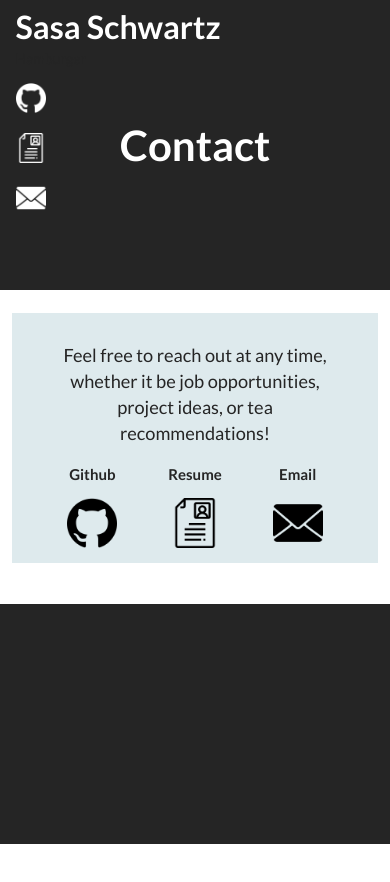
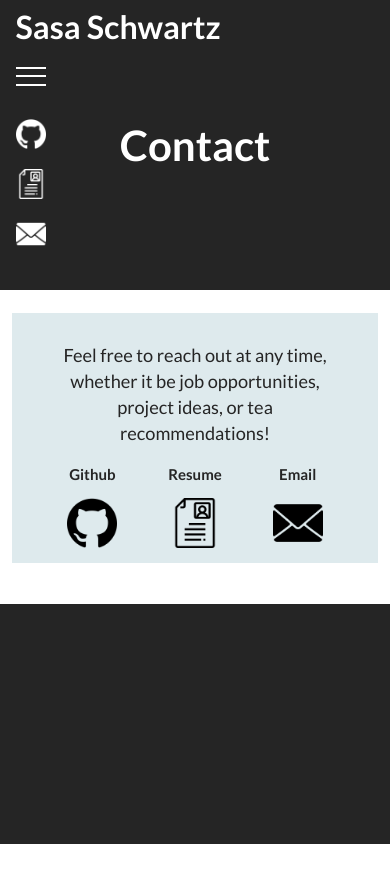
Before and after one commit to seschwartz8/portfolio-website, a React (Create React App) app: page /#/contact in a window 390 px wide. Shown: the top 882 px of the page. Built offline with nearby package versions, Linux system fonts and the light colour scheme.

Commit message:
create hamburger lines and animate them on click

```diff
--- a/src/components/Hamburger.js
+++ b/src/components/Hamburger.js
@@ -1,15 +1,22 @@
-import React from 'react';
-import styled from 'styled-components';
-import { device } from '../utils';
+import React, { useState } from 'react';
+import { routeMap } from './Navbar';
+import {
+  HamburgerMenu,
+  HamburgerTopLine,
+  HamburgerMiddleLine,
+  HamburgerBottomLine,
+} from '../styledComponents/index';
 
-const HamburgerMenu = styled.div`
-  @media ${device.tablet} {
-    display: none;
-  }
-`;
+const Hamburger = ({ size }) => {
+  const [open, setOpen] = useState(false);
 
-const Hamburger = () => {
-  return <HamburgerMenu>Hamburger</HamburgerMenu>;
+  return (
+    <HamburgerMenu size={size} onClick={() => setOpen((open) => !open)}>
+      <HamburgerTopLine open={open}></HamburgerTopLine>
+      <HamburgerMiddleLine open={open}></HamburgerMiddleLine>
+      <HamburgerBottomLine open={open}></HamburgerBottomLine>
+    </HamburgerMenu>
+  );
 };
 
 export default Hamburger;
--- a/src/components/Header.js
+++ b/src/components/Header.js
@@ -19,10 +19,12 @@ const HeaderContainer = styled.div`
 `;
 
 const Header = () => {
+  const ICON_SIZE = '30px';
+
   return (
     <HeaderContainer>
       <Name />
-      <Hamburger />
+      <Hamburger size={ICON_SIZE} />
       <Navbar />
 
       <IconsColumn>
@@ -31,13 +33,21 @@ const Header = () => {
           newTab={true}
           src={githubIcon}
           alt='github icon'
+          size={ICON_SIZE}
         />
-        <Icon href={resume} newTab={true} src={resumeIcon} alt='resume icon' />
+        <Icon
+          href={resume}
+          newTab={true}
+          src={resumeIcon}
+          alt='resume icon'
+          size={ICON_SIZE}
+        />
         <Icon
           href='mailto: seschwartz8@gmail.com'
           newTab={false}
           src={emailIcon}
           alt='email icon'
+          size={ICON_SIZE}
         />
       </IconsColumn>
     </HeaderContainer>
--- a/src/components/Navbar.js
+++ b/src/components/Navbar.js
@@ -1,15 +1,8 @@
 import React from 'react';
 import { NavLink } from 'react-router-dom';
 import styled from 'styled-components';
-import { device, fadeIn } from '../utils';
-
-const NavbarMenu = styled.ul`
-  display: none;
-  margin: 15px 0;
-  @media ${device.tablet} {
-    display: block;
-  }
-`;
+import { fadeIn } from '../utils';
+import { NavbarMenu } from '../styledComponents/index';
 
 const NavItem = styled(NavLink)`
   opacity: 0;
@@ -19,10 +12,9 @@ const NavItem = styled(NavLink)`
   font-size: 1.2em;
   font-weight: 200;
   margin-right: 20px;
-  padding: 3px;
 `;
 
-const routeMap = [
+export const routeMap = [
   {
     label: 'About',
     id: 1,
--- a/src/styledComponents/index.js
+++ b/src/styledComponents/index.js
@@ -1,5 +1,55 @@
 import styled from 'styled-components';
 import { device, growShrink, fadeIn, colors } from '../utils';
+
+export const NavbarMenu = styled.ul`
+  display: none;
+  margin: 15px 0;
+  @media ${device.tablet} {
+    display: block;
+  }
+`;
+
+export const HamburgerMenu = styled.div`
+  opacity: 0;
+  animation: 1s ${fadeIn} 0.3s forwards;
+  animation-delay: 0.5s;
+  margin: 15px 0;
+  display: flex;
+  flex-direction: column;
+  justify-content: space-around;
+  height: ${(props) => (props.size ? `calc(${props.size} - 5px)` : '30px')};
+  width: ${(props) => (props.size ? props.size : '30px')};
+
+  @media ${device.tablet} {
+    display: none;
+  }
+`;
+
+export const HamburgerTopLine = styled.div`
+  background-color: white;
+  width: 100%;
+  height: 2px;
+  transition: ${(props) => (props.open ? 'transform 0.8s' : null)};
+  transform: ${(props) =>
+    props.open ? 'translate(0, 7.5px) rotate(45deg)' : null};
+  transform-origin: center;
+`;
+export const HamburgerMiddleLine = styled.div`
+  background-color: white;
+  width: 100%;
+  height: 2px;
+  visibility: ${(props) => (props.open ? 'hidden' : 'visible')};
+  transform-origin: center;
+`;
+export const HamburgerBottomLine = styled.div`
+  background-color: white;
+  width: 100%;
+  height: 2px;
+  transition: ${(props) => (props.open ? 'transform 0.8s' : null)};
+  transform: ${(props) =>
+    props.open ? 'translate(0, -7.5px) rotate(-45deg)' : null};
+  transform-origin: center;
+`;
 
 export const AboutContent = styled.main`
   background-color: white;
```
